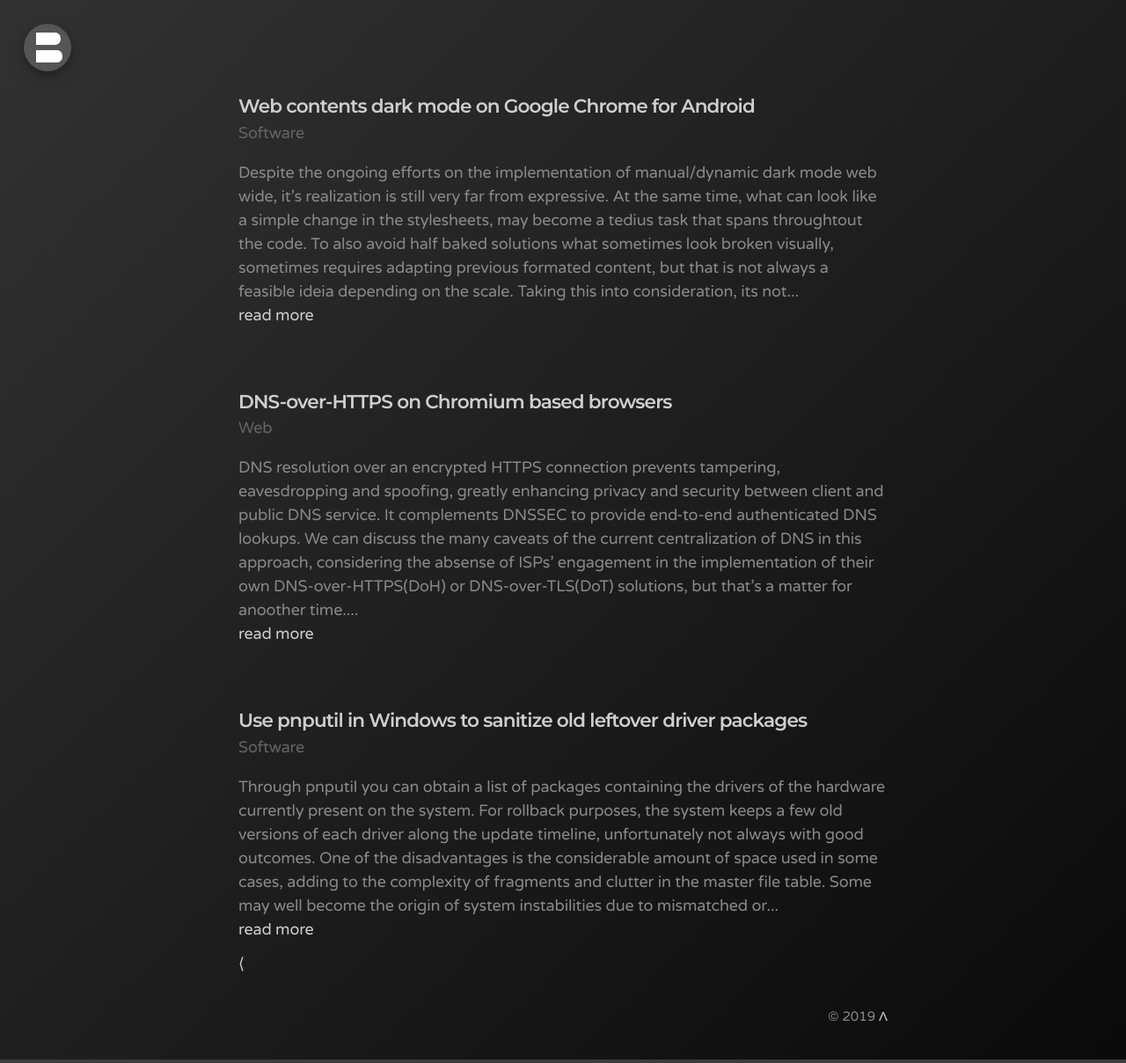
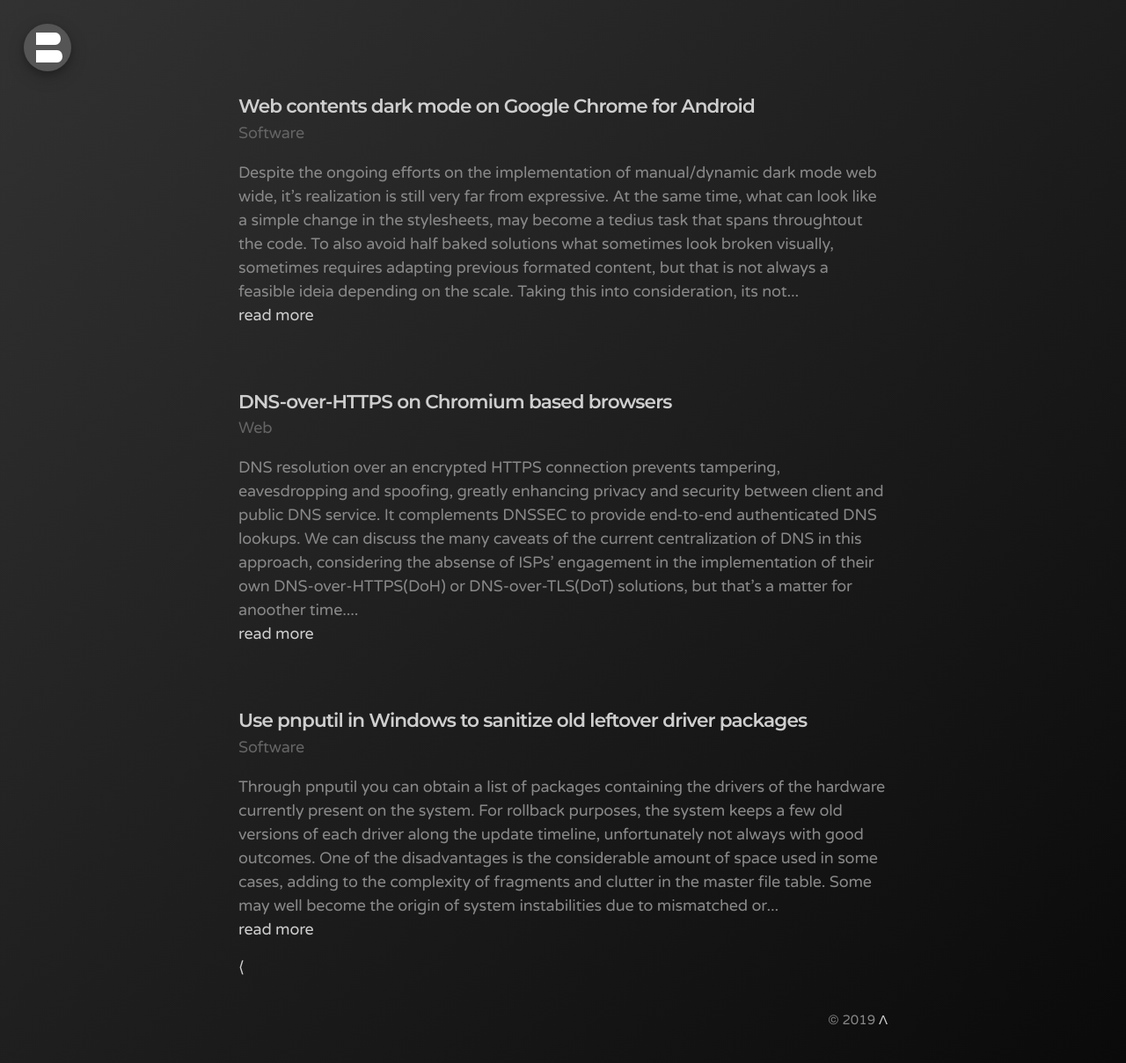
Before and after one commit to bonina/bonina.github.io, a Jekyll site: the page built from index.html, in a window 1280 px wide. Shown: the whole page at 88% size. Built offline with Jekyll 4.4.1, drawn with Linux system fonts in a browser that asks for light colours; the list of posts is cut into pages by our own code.

Commit message:
Update _pagination.scss

```diff
--- a/_sass/_pagination.scss
+++ b/_sass/_pagination.scss
@@ -1,6 +1,6 @@
 .pagination {
   overflow: hidden;
-  margin-top: 0.2rem;
+  margin-top: 0.4rem;
 }
 
 // Pagination items can be `span`s or `a`s
```
